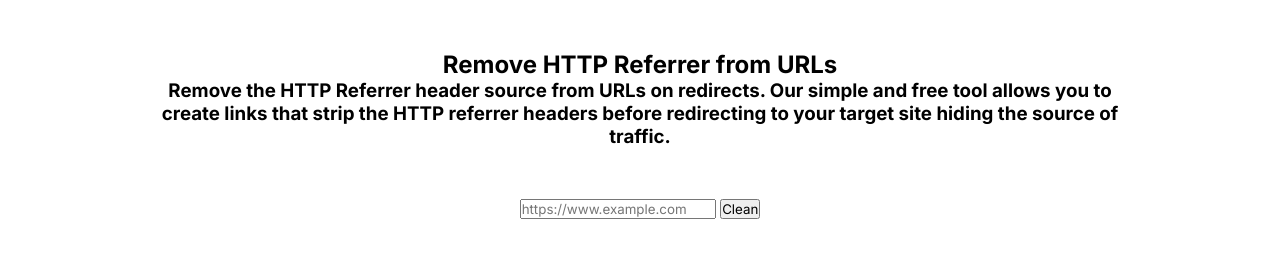
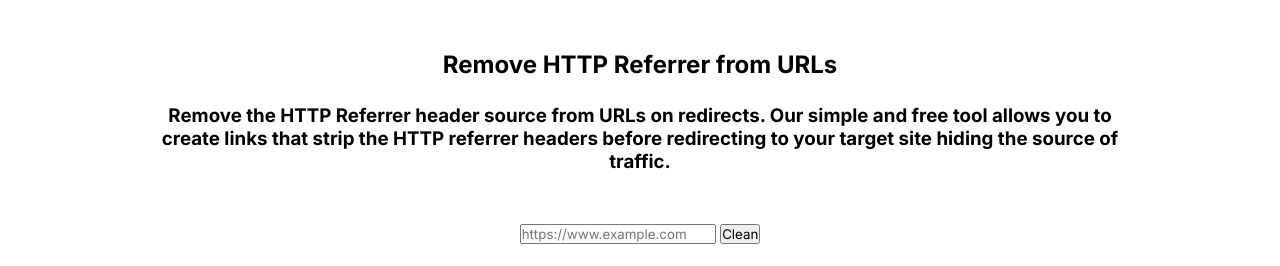
Before and after one commit to ahmadshahzad777/blanked, a website: page views/index.html in a window 1280 px wide. Shown: the part 100-366 px from the top of the page. Drawn offline with nearby package versions, Linux system fonts and the light colour scheme; files that its build step writes are made by us from their sources.

Commit message:
Gave basic designs to the headings section.

```diff
--- a/scss/partials/_content.scss
+++ b/scss/partials/_content.scss
@@ -5,5 +5,7 @@
         display: grid;
         grid-template-rows: auto;
         grid-gap: 50px;
+
+        @import 'content/headings';
     }
 }
--- /dev/null
+++ b/scss/partials/content/_headings.scss
@@ -0,0 +1,5 @@
+#headings {
+    display: grid;
+    grid-template-rows: auto;
+    grid-gap: 25px;
+}
```
